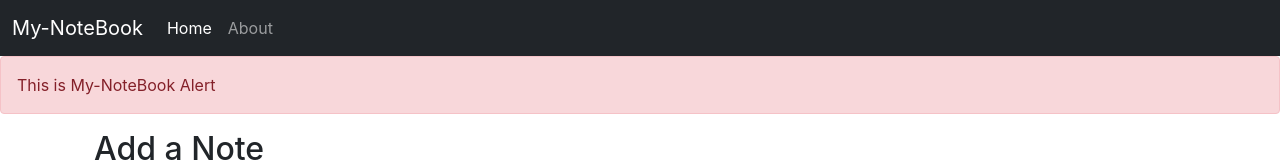
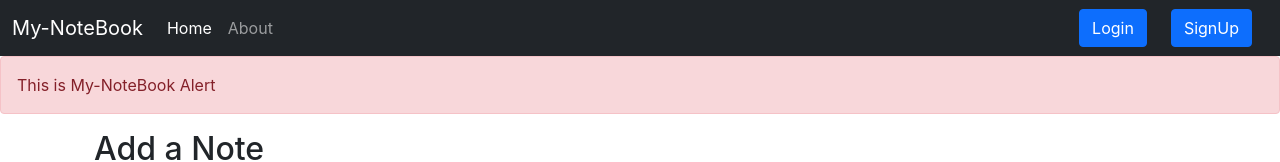
Before and after one commit to Pra-Shant-Chouhan/mynotebook, a React (Create React App) app: page / in a window 1280 px wide. Shown: the top 162 px of the page. Built offline with nearby package versions, Linux system fonts and the light colour scheme; no server answers.

Commit message:
Login & signUp buttun created

```diff
--- a/src/component/Navbar.js
+++ b/src/component/Navbar.js
@@ -25,6 +25,10 @@
 
                     </ul>
 
+                    <form action="" className="d-flex">
+                    <Link className="btn btn-primary mx-2" to="/login" role="button">Login</Link>
+                    <Link className="btn btn-primary mx-3" to="/signup" role="button">SignUp</Link>
+                    </form>
                 </div>
             </div>
         </nav>
```
